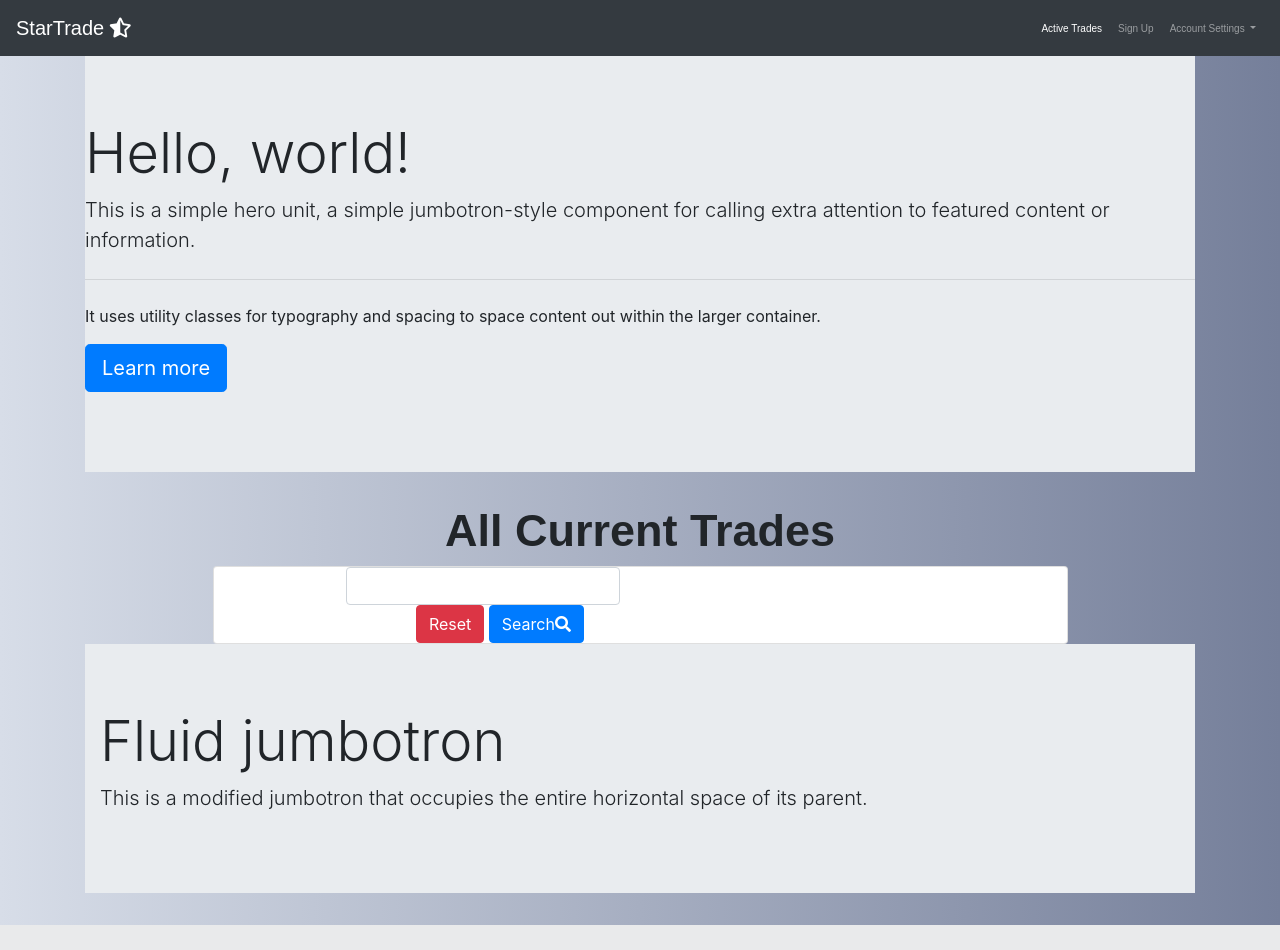
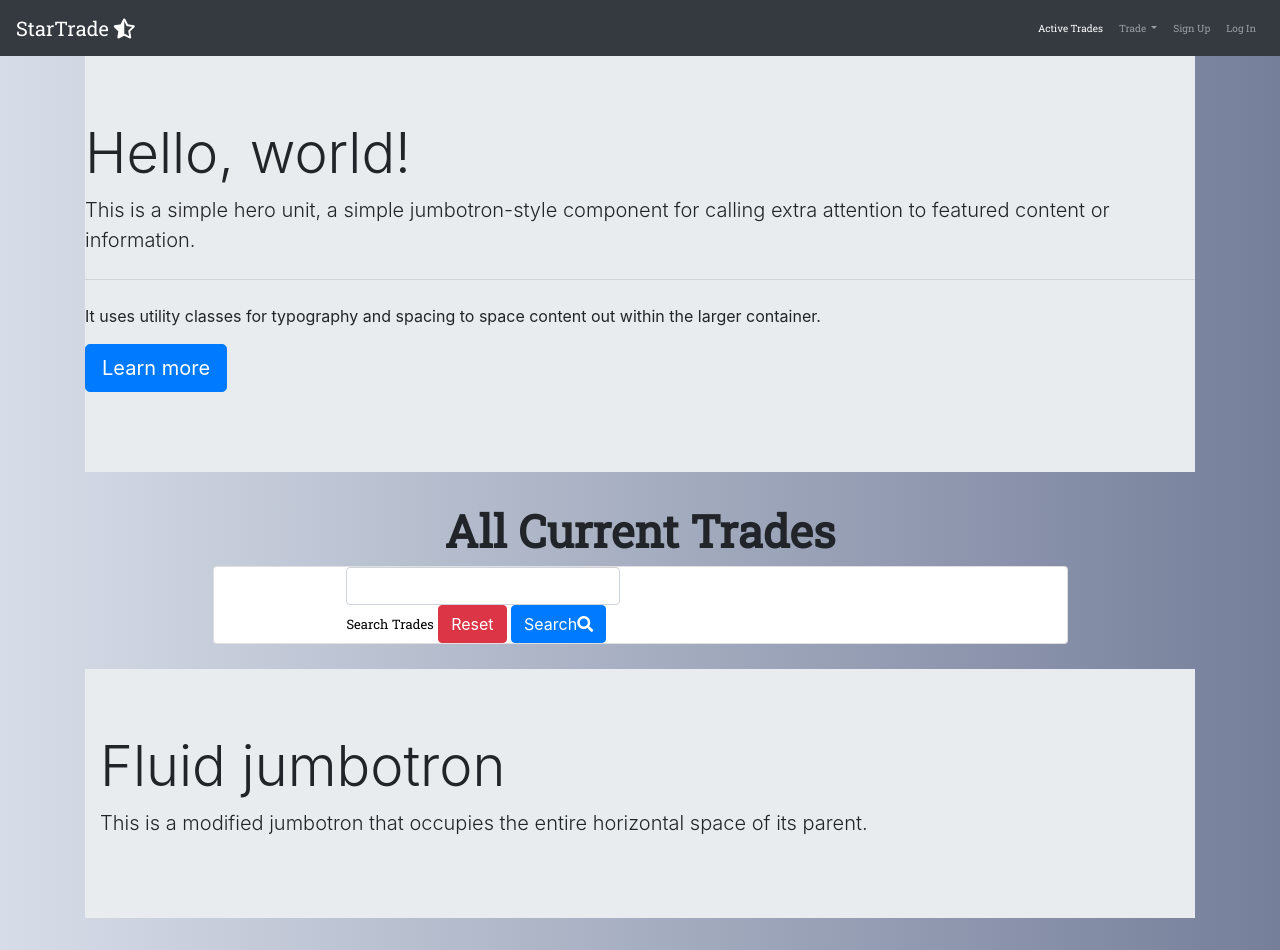
Before and after one commit to Code-Institute-Submissions/nickl98-StarTradeMS3_AugResub, a Flask app: page / in a window 1280 px wide. Before the commit the page ends 925 px from the top, so only its background shows below. Run offline with Flask 2, Linux system fonts and the light colour scheme; the visitor is signed in with stand-in values (Sample User, id 1); data that the repository does not hold is empty; some libraries are stand-ins or nearby versions.

Commit message:
Made some more css changes, now time for documentation

```diff
--- a/static/css/style.css
+++ b/static/css/style.css
@@ -3,24 +3,28 @@
 /* Navbar Links */
 .navbar-dark .navbar-nav .nav-link {
 
-    font-family: 'Krona One', sans-serif;
+    font-family: 'Roboto Slab', serif;
     font-size: 10px;
 }
 
 /* Navbar Brand */
 .navbar-brand {
-    font-family: 'Krona One', sans-serif;
+    font-family: 'Roboto Slab', serif;;
     font-size: 20px;
 }
 
 .dropdown-menu {
     background-color: gray;
-    font-family: 'Krona One', sans-serif;
+    font-family: 'Roboto Slab', serif;
     font-size: 15px;
 }
 
 .dropdown-item {
     color: white;
+}
+
+#navbarDropdownMenuLink {
+    margin: auto;
 }
 
 
@@ -76,29 +80,20 @@ body {background: #757F9A;  /* fallback for old browsers */
 #page-title {
     font-weight: 600;
     font-size: 45px;
-    font-family: 'Krona One', sans-serif;
+    font-family: 'Roboto Slab', serif;
 }
 
 label {
-    color: white;
-    font-size: 10px;
-    font-family: 'Krona One', sans-serif;
+    color: black;
+    font-size: 13px;
+    font-family: 'Roboto Slab', serif;
 }
 
 
-#collapseOne {
-    font-size: 10px;
-    font-family: 'Krona One', sans-serif;
-}
-/* Date Picker Css */
-.datepicker td, .datepicker th {
-    width: 2.5rem;
-    height: 2.5rem;
-    font-size: 0.85rem;
-}
+/* Jumbotron Css */
 
-.datepicker {
-    margin-bottom: 3rem;
+#bottom-jumbo {
+    margin-top: 25px;
 }
 
 
--- a/templates/base.html
+++ b/templates/base.html
@@ -12,7 +12,7 @@
      <link rel="stylesheet" href="{{ url_for('static', filename='css/style.css') }}" type="text/css">
      {% block styles %}
      {% endblock %}
-    <title>Task Manager</title>
+    <title>StarTrade </title>
 </head>
 <body>
     <header>
@@ -26,13 +26,11 @@
                 <li class="nav-item active">
                   <a class="nav-link" href="{{ url_for('get_trades') }}">Active Trades</a>
                 </li>
-                  <li class="nav-item">
-                    <a class="nav-link" href="{{ url_for('register') }}">Sign Up</a>
-                  </li>
+
                 {% if session.user %}
                 <li class="nav-item dropdown">
                   <a class="nav-link dropdown-toggle" href="#" id="navbarDropdownMenuLink" role="button" data-toggle="dropdown" aria-haspopup="true" aria-expanded="false">
-                      Account Settings
+                    Trade
                   </a>
                   <div class="dropdown-menu" aria-labelledby="navbarDropdownMenuLink">
                     <a href="{{ url_for('profile', username=session['user']) }}" class="dropdown-item">Profile</a>
@@ -40,12 +38,17 @@
                     {% if session.user|lower == "admin"|lower %}
                       <a class="dropdown-item" href="{{ url_for('get_consoles') }}">Manage Console</a>
                     {% endif %}
-                        <a class="dropdown-item" href="{{ url_for('login') }}">Log In</a>
                       <a class="dropdown-item" href="{{ url_for('logout') }}">Log Out</a>
                   </div>
                 </li>
                 {% else %}
                 {% endif %}
+                  <li class="nav-item">
+                    <a class="nav-link" href="{{ url_for('register') }}">Sign Up</a>
+                  </li>
+                  <li class="nav-item">
+                    <a class="nav-link" href="{{ url_for('login') }}">Log In</a>
+                  </li>
               </ul>
             </div>
           </nav>
--- a/templates/trades.html
+++ b/templates/trades.html
@@ -72,7 +72,7 @@
     </div>
 </div>
 
-<div class="jumbotron jumbotron-fluid">
+<div class="jumbotron jumbotron-fluid" id="bottom-jumbo">
     <div class="container">
       <h1 class="display-4">Fluid jumbotron</h1>
       <p class="lead">This is a modified jumbotron that occupies the entire horizontal space of its parent.</p>
```
Also changed, not shown: templates/login.html (+8 -7 lines), templates/profile.html (+9 -11 lines), templates/register.html (+8 -6 lines). Lines whose indentation alone changed are shown as unchanged.
